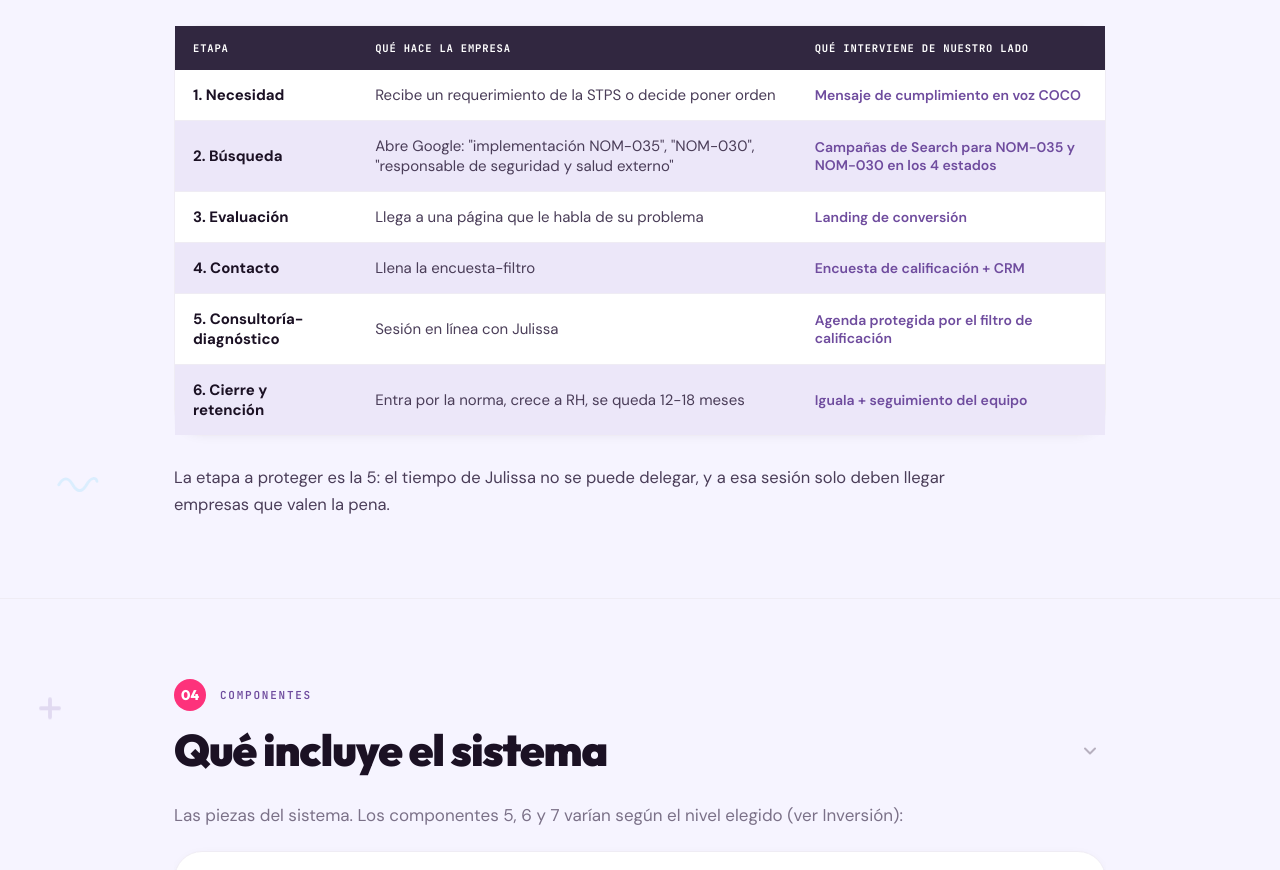
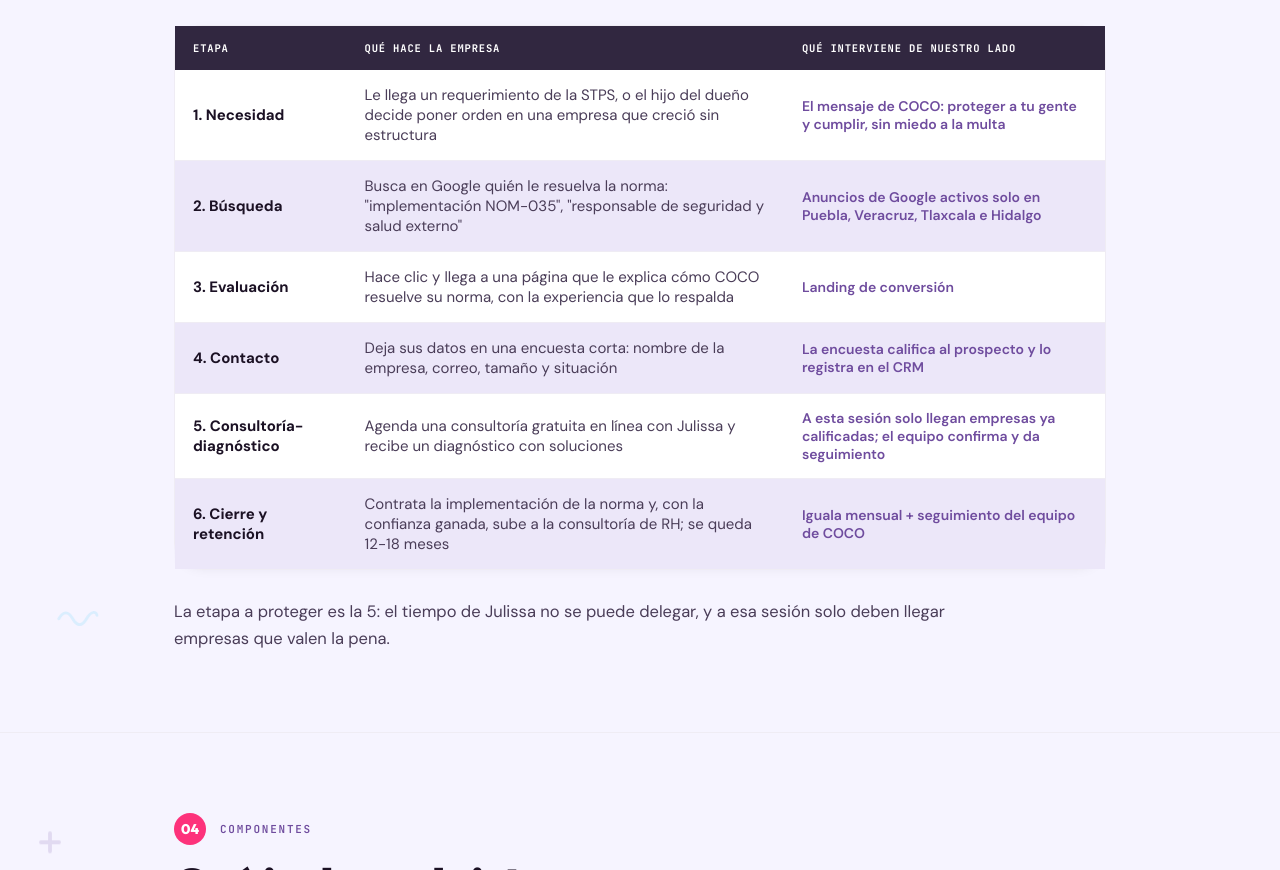
Before and after one commit to vgiorgana34/p-coco-625a, a plain HTML site: page index.html in a window 1280 px wide. Shown: the part 3117-3987 px from the top of the page. Drawn offline with Linux system fonts and the light colour scheme.

Commit message:
Explicar mejor la tabla del recorrido de la empresa

```diff
--- a/index.html
+++ b/index.html
@@ -225,12 +225,12 @@
                 <th style="background:#312740;font-family:'JetBrains Mono';font-size:10.5px;font-weight:700;letter-spacing:0.08em;text-transform:uppercase;color:#fff;text-align:left;padding:15px 18px;border-bottom:none;">Qué interviene de nuestro lado</th>
               </tr></thead>
               <tbody>
-                <tr><td style="padding:15px 18px;border-bottom:1px solid #efecf4;font-weight:700;color:#1B1124;font-size:15px;">1. Necesidad</td><td style="padding:15px 18px;border-bottom:1px solid #efecf4;font-size:15px;color:#4a3d58;">Recibe un requerimiento de la STPS o decide poner orden</td><td style="padding:15px 18px;border-bottom:1px solid #efecf4;font-size:14px;color:#6F4C9E;font-weight:600;">Mensaje de cumplimiento en voz COCO</td></tr>
-                <tr style="background:#ECE7F9;"><td style="padding:15px 18px;border-bottom:1px solid #efecf4;font-weight:700;color:#1B1124;font-size:15px;">2. Búsqueda</td><td style="padding:15px 18px;border-bottom:1px solid #efecf4;font-size:15px;color:#4a3d58;">Abre Google: "implementación NOM-035", "NOM-030", "responsable de seguridad y salud externo"</td><td style="padding:15px 18px;border-bottom:1px solid #efecf4;font-size:14px;color:#6F4C9E;font-weight:600;">Campañas de Search para NOM-035 y NOM-030 en los 4 estados</td></tr>
-                <tr><td style="padding:15px 18px;border-bottom:1px solid #efecf4;font-weight:700;color:#1B1124;font-size:15px;">3. Evaluación</td><td style="padding:15px 18px;border-bottom:1px solid #efecf4;font-size:15px;color:#4a3d58;">Llega a una página que le habla de su problema</td><td style="padding:15px 18px;border-bottom:1px solid #efecf4;font-size:14px;color:#6F4C9E;font-weight:600;">Landing de conversión</td></tr>
-                <tr style="background:#ECE7F9;"><td style="padding:15px 18px;border-bottom:1px solid #efecf4;font-weight:700;color:#1B1124;font-size:15px;">4. Contacto</td><td style="padding:15px 18px;border-bottom:1px solid #efecf4;font-size:15px;color:#4a3d58;">Llena la encuesta-filtro</td><td style="padding:15px 18px;border-bottom:1px solid #efecf4;font-size:14px;color:#6F4C9E;font-weight:600;">Encuesta de calificación + CRM</td></tr>
-                <tr><td style="padding:15px 18px;border-bottom:1px solid #efecf4;font-weight:700;color:#1B1124;font-size:15px;">5. Consultoría-diagnóstico</td><td style="padding:15px 18px;border-bottom:1px solid #efecf4;font-size:15px;color:#4a3d58;">Sesión en línea con Julissa</td><td style="padding:15px 18px;border-bottom:1px solid #efecf4;font-size:14px;color:#6F4C9E;font-weight:600;">Agenda protegida por el filtro de calificación</td></tr>
-                <tr style="background:#ECE7F9;"><td style="padding:15px 18px;font-weight:700;color:#1B1124;font-size:15px;">6. Cierre y retención</td><td style="padding:15px 18px;font-size:15px;color:#4a3d58;">Entra por la norma, crece a RH, se queda 12-18 meses</td><td style="padding:15px 18px;font-size:14px;color:#6F4C9E;font-weight:600;">Iguala + seguimiento del equipo</td></tr>
+                <tr><td style="padding:15px 18px;border-bottom:1px solid #efecf4;font-weight:700;color:#1B1124;font-size:15px;">1. Necesidad</td><td style="padding:15px 18px;border-bottom:1px solid #efecf4;font-size:15px;color:#4a3d58;">Le llega un requerimiento de la STPS, o el hijo del dueño decide poner orden en una empresa que creció sin estructura</td><td style="padding:15px 18px;border-bottom:1px solid #efecf4;font-size:14px;color:#6F4C9E;font-weight:600;">El mensaje de COCO: proteger a tu gente y cumplir, sin miedo a la multa</td></tr>
+                <tr style="background:#ECE7F9;"><td style="padding:15px 18px;border-bottom:1px solid #efecf4;font-weight:700;color:#1B1124;font-size:15px;">2. Búsqueda</td><td style="padding:15px 18px;border-bottom:1px solid #efecf4;font-size:15px;color:#4a3d58;">Busca en Google quién le resuelva la norma: "implementación NOM-035", "responsable de seguridad y salud externo"</td><td style="padding:15px 18px;border-bottom:1px solid #efecf4;font-size:14px;color:#6F4C9E;font-weight:600;">Anuncios de Google activos solo en Puebla, Veracruz, Tlaxcala e Hidalgo</td></tr>
+                <tr><td style="padding:15px 18px;border-bottom:1px solid #efecf4;font-weight:700;color:#1B1124;font-size:15px;">3. Evaluación</td><td style="padding:15px 18px;border-bottom:1px solid #efecf4;font-size:15px;color:#4a3d58;">Hace clic y llega a una página que le explica cómo COCO resuelve su norma, con la experiencia que lo respalda</td><td style="padding:15px 18px;border-bottom:1px solid #efecf4;font-size:14px;color:#6F4C9E;font-weight:600;">Landing de conversión</td></tr>
+                <tr style="background:#ECE7F9;"><td style="padding:15px 18px;border-bottom:1px solid #efecf4;font-weight:700;color:#1B1124;font-size:15px;">4. Contacto</td><td style="padding:15px 18px;border-bottom:1px solid #efecf4;font-size:15px;color:#4a3d58;">Deja sus datos en una encuesta corta: nombre de la empresa, correo, tamaño y situación</td><td style="padding:15px 18px;border-bottom:1px solid #efecf4;font-size:14px;color:#6F4C9E;font-weight:600;">La encuesta califica al prospecto y lo registra en el CRM</td></tr>
+                <tr><td style="padding:15px 18px;border-bottom:1px solid #efecf4;font-weight:700;color:#1B1124;font-size:15px;">5. Consultoría-diagnóstico</td><td style="padding:15px 18px;border-bottom:1px solid #efecf4;font-size:15px;color:#4a3d58;">Agenda una consultoría gratuita en línea con Julissa y recibe un diagnóstico con soluciones</td><td style="padding:15px 18px;border-bottom:1px solid #efecf4;font-size:14px;color:#6F4C9E;font-weight:600;">A esta sesión solo llegan empresas ya calificadas; el equipo confirma y da seguimiento</td></tr>
+                <tr style="background:#ECE7F9;"><td style="padding:15px 18px;font-weight:700;color:#1B1124;font-size:15px;">6. Cierre y retención</td><td style="padding:15px 18px;font-size:15px;color:#4a3d58;">Contrata la implementación de la norma y, con la confianza ganada, sube a la consultoría de RH; se queda 12-18 meses</td><td style="padding:15px 18px;font-size:14px;color:#6F4C9E;font-weight:600;">Iguala mensual + seguimiento del equipo de COCO</td></tr>
               </tbody>
             </table>
           </div>
```
